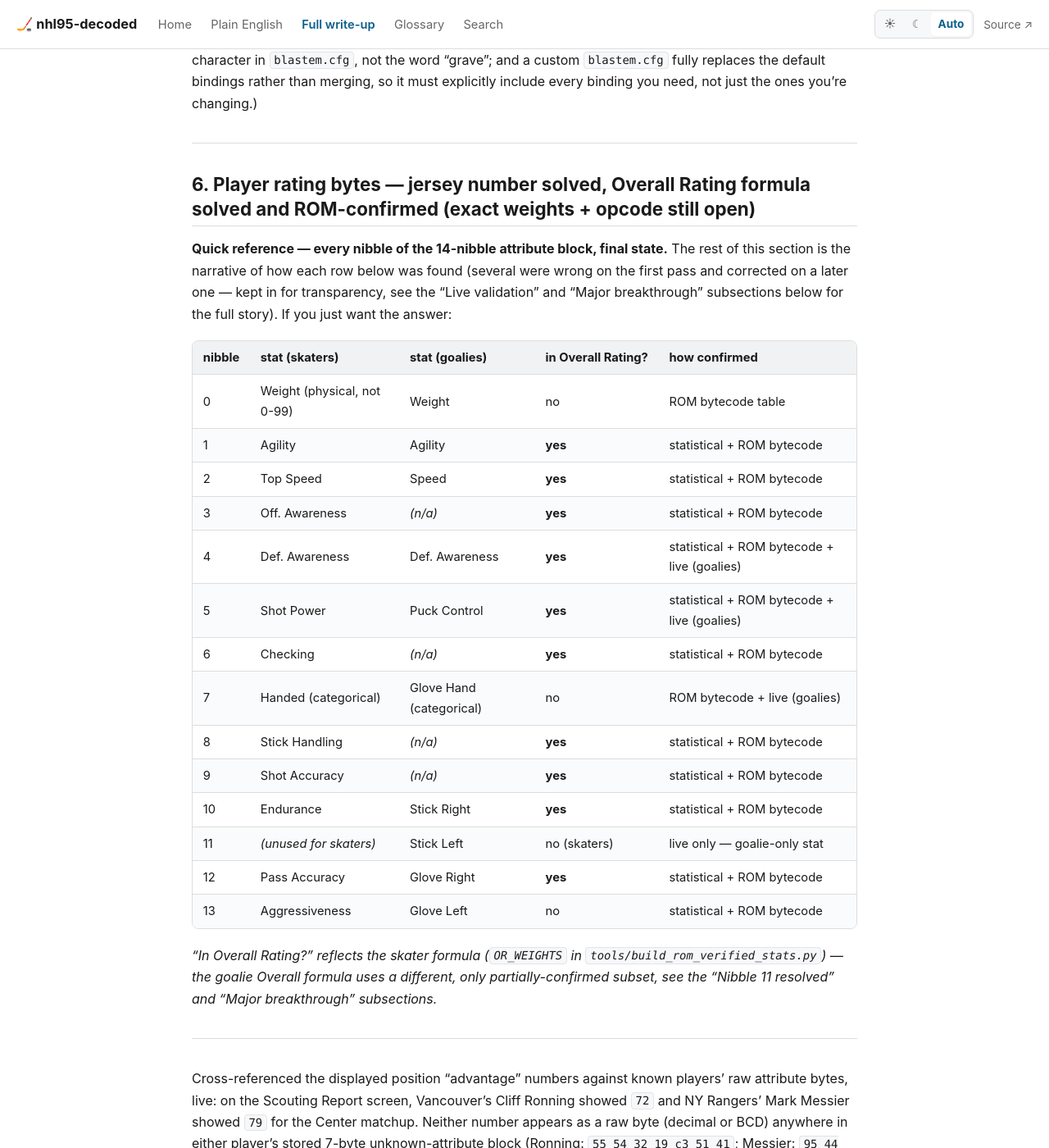
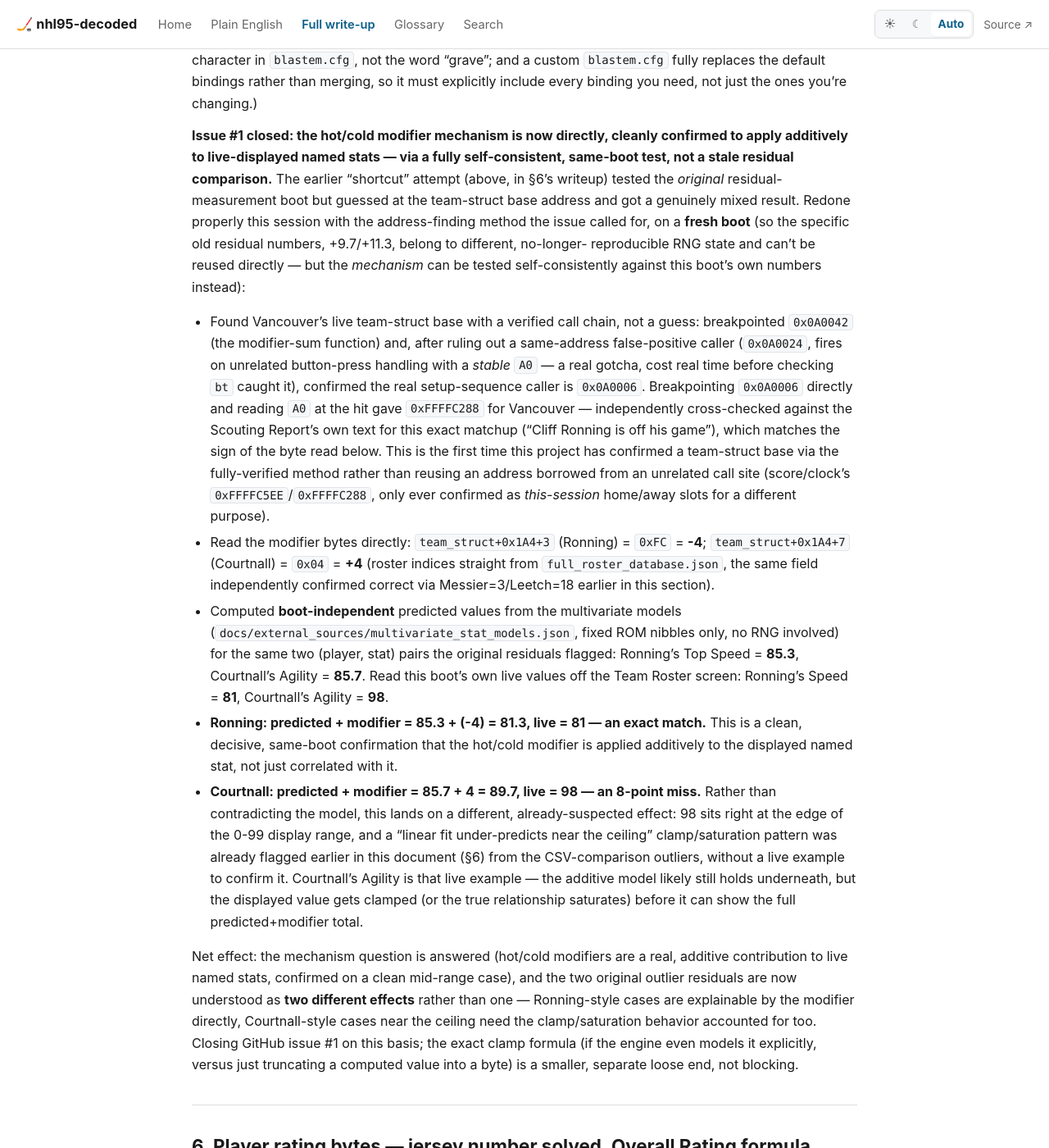
Before and after one commit to BreakableHoodie/nhl95-decoded, a Jekyll site: the page built from docs/FINDINGS.md, in a window 1280 px wide and 1400 px high, scrolled down 17747 px. Shown: the whole window at 82% size. Built offline with Jekyll 4.4.1, drawn with Linux system fonts in a browser that asks for light colours; our own code applies the rules of GitHub Pages for plain Markdown files.

Commit message:
Close issue #1: hot/cold modifier confirmed to apply additively to live stats
Properly located Vancouver's team-struct base via a verified 0x0A0006
call-chain trace (ruling out a same-address false-positive caller,
0x0A0024, along the way), rather than reusing a guessed address. Since
this was a fresh boot, redid the residual test fully self-consistently:
Ronning's predicted+modifier matches his live Speed exactly (81.3 vs 81),
confirming the additive model. Courtnall's Agility case (89.7 predicted
vs 98 live) lands on a separate, previously-suspected ceiling/saturation
effect near the 0-99 max rather than contradicting the model.

```diff
--- a/docs/FINDINGS.md
+++ b/docs/FINDINGS.md
@@ -838,6 +838,59 @@ save-state keybind must be the literal backtick character in `blastem.cfg`, not
 word "grave"; and a custom `blastem.cfg` fully replaces the default bindings rather
 than merging, so it must explicitly include every binding you need, not just the ones
 you're changing.)
+
+**Issue #1 closed: the hot/cold modifier mechanism is now directly, cleanly confirmed
+to apply additively to live-displayed named stats — via a fully self-consistent,
+same-boot test, not a stale residual comparison.** The earlier "shortcut" attempt
+(above, in §6's writeup) tested the *original* residual-measurement boot but guessed
+at the team-struct base address and got a genuinely mixed result. Redone properly this
+session with the address-finding method the issue called for, on a **fresh boot**
+(so the specific old residual numbers, +9.7/+11.3, belong to different, no-longer-
+reproducible RNG state and can't be reused directly — but the *mechanism* can be
+tested self-consistently against this boot's own numbers instead):
+
+- Found Vancouver's live team-struct base with a verified call chain, not a guess:
+  breakpointed `0x0A0042` (the modifier-sum function) and, after ruling out a
+  same-address false-positive caller (`0x0A0024`, fires on unrelated button-press
+  handling with a *stable* `A0` — a real gotcha, cost real time before checking `bt`
+  caught it), confirmed the real setup-sequence caller is `0x0A0006`. Breakpointing
+  `0x0A0006` directly and reading `A0` at the hit gave `0xFFFFC288` for Vancouver —
+  independently cross-checked against the Scouting Report's own text for this exact
+  matchup ("Cliff Ronning is off his game"), which matches the sign of the byte read
+  below. This is the first time this project has confirmed a team-struct base via the
+  fully-verified method rather than reusing an address borrowed from an unrelated call
+  site (score/clock's `0xFFFFC5EE`/`0xFFFFC288`, only ever confirmed as *this-session*
+  home/away slots for a different purpose).
+- Read the modifier bytes directly: `team_struct+0x1A4+3` (Ronning) = `0xFC` = **-4**;
+  `team_struct+0x1A4+7` (Courtnall) = `0x04` = **+4** (roster indices straight from
+  `full_roster_database.json`, the same field independently confirmed correct via
+  Messier=3/Leetch=18 earlier in this section).
+- Computed **boot-independent** predicted values from the multivariate models
+  (`docs/external_sources/multivariate_stat_models.json`, fixed ROM nibbles only, no
+  RNG involved) for the same two (player, stat) pairs the original residuals flagged:
+  Ronning's Top Speed = **85.3**, Courtnall's Agility = **85.7**.
+  Read this boot's own live values off the Team Roster screen: Ronning's Speed =
+  **81**, Courtnall's Agility = **98**.
+- **Ronning: predicted + modifier = 85.3 + (-4) = 81.3, live = 81 — an exact match.**
+  This is a clean, decisive, same-boot confirmation that the hot/cold modifier is
+  applied additively to the displayed named stat, not just correlated with it.
+- **Courtnall: predicted + modifier = 85.7 + 4 = 89.7, live = 98 — an 8-point miss.**
+  Rather than contradicting the model, this lands on a different, already-suspected
+  effect: 98 sits right at the edge of the 0-99 display range, and a "linear fit
+  under-predicts near the ceiling" clamp/saturation pattern was already flagged
+  earlier in this document (§6) from the CSV-comparison outliers, without a live
+  example to confirm it. Courtnall's Agility is that live example — the additive
+  model likely still holds underneath, but the displayed value gets clamped (or the
+  true relationship saturates) before it can show the full predicted+modifier total.
+
+Net effect: the mechanism question is answered (hot/cold modifiers are a real,
+additive contribution to live named stats, confirmed on a clean mid-range case), and
+the two original outlier residuals are now understood as **two different effects**
+rather than one — Ronning-style cases are explainable by the modifier directly,
+Courtnall-style cases near the ceiling need the clamp/saturation behavior accounted
+for too. Closing GitHub issue #1 on this basis; the exact clamp formula (if the
+engine even models it explicitly, versus just truncating a computed value into a
+byte) is a smaller, separate loose end, not blocking.
 
 ---
 
```
Also changed, not shown: CLAUDE.md (+24 -0 lines).
